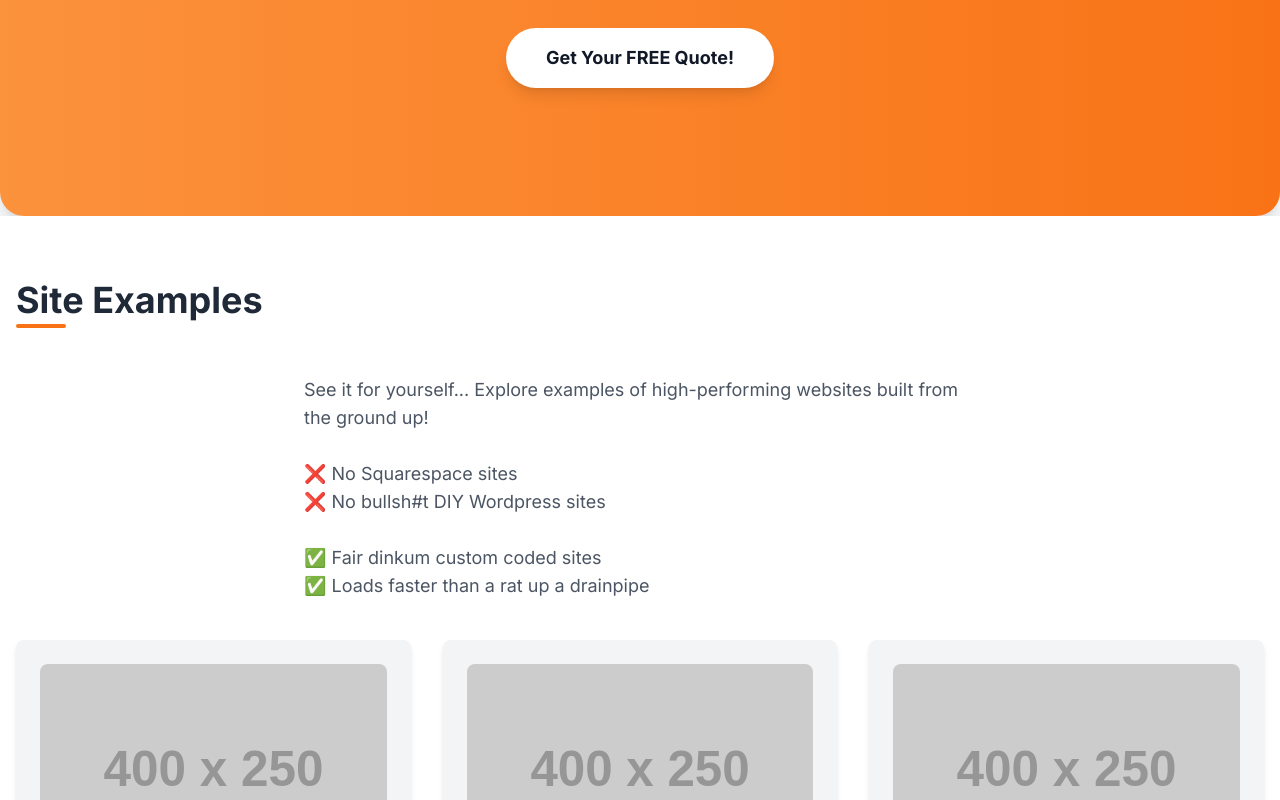
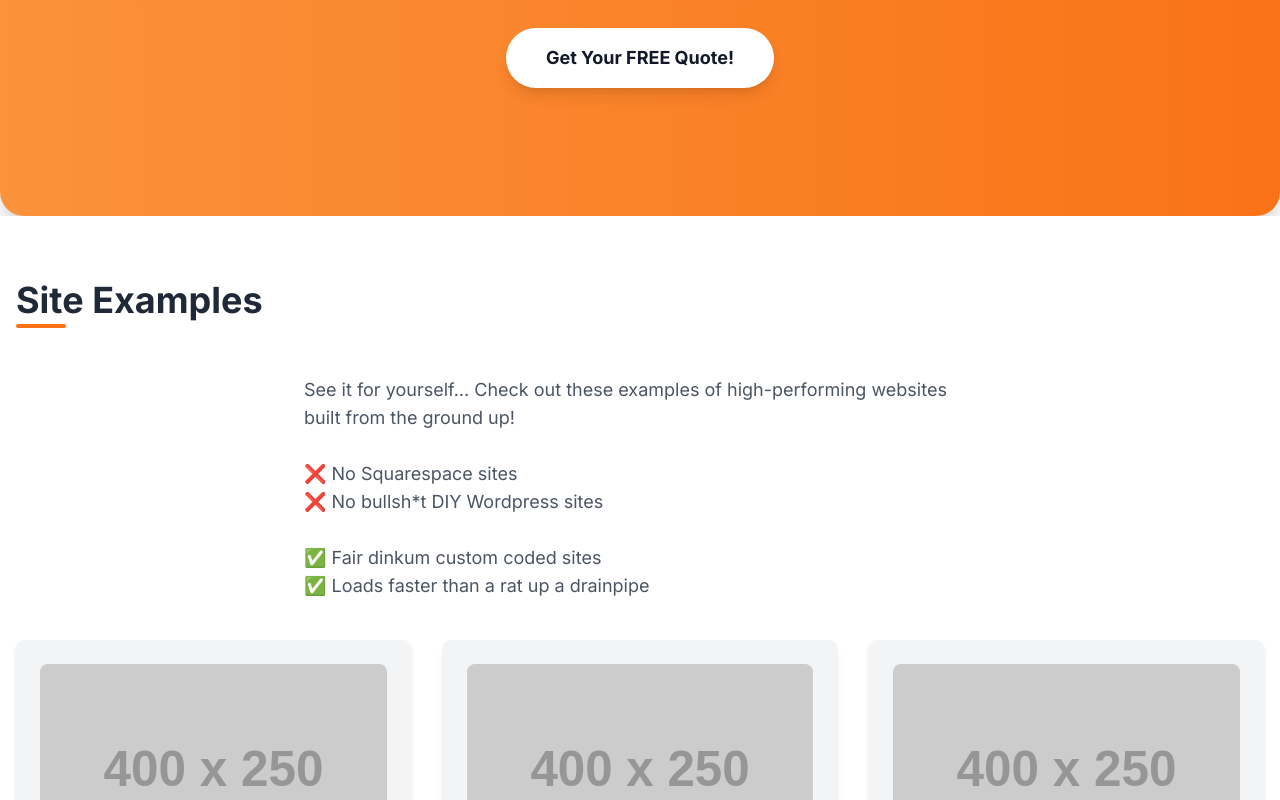
Before and after one commit to mmp03patane/WEBSITES, a plain HTML site: page index.html in a window 1280 px wide. Shown: the part 508-1308 px from the top of the page. Drawn offline with nearby package versions, Linux system fonts and the light colour scheme; placeholder pictures from the web are drawn by us.

Commit message:
Update index.html

```diff
--- a/index.html
+++ b/index.html
@@ -238,7 +238,7 @@
         <div class="container mx-auto px-4">
             <h2 class="text-4xl font-bold text-center mb-12 section-title mx-auto">Site Examples</h2>
             <p class="text-left text-lg text-gray-600 mb-10 max-w-2xl mx-auto">
-                See it for yourself... Explore examples of high-performing websites built from the ground up! <br><br>❌ No Squarespace sites <br>❌ No bullsh#t DIY Wordpress sites <br><br>✅ Fair dinkum custom coded sites <br>✅ Loads faster than a rat up a drainpipe
+                See it for yourself... Check out these examples of high-performing websites built from the ground up! <br><br>❌ No Squarespace sites <br>❌ No bullsh*t DIY Wordpress sites <br><br>✅ Fair dinkum custom coded sites <br>✅ Loads faster than a rat up a drainpipe
             </p>
 
             <div class="grid md:grid-cols-2 lg:grid-cols-3 gap-8">
```
